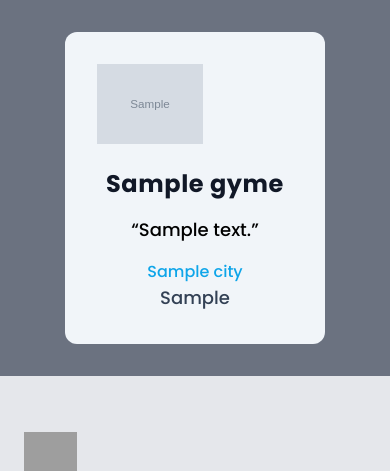
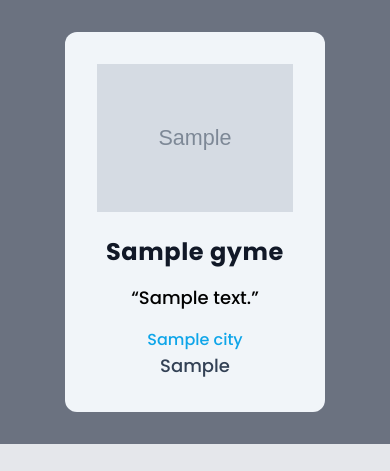
Before and after one commit to RadouaneAbn/Gym-I, a FastAPI app: page /offers in a window 390 px wide. Shown: the part 100-571 px from the top of the page. Run offline with FastAPI, Linux system fonts and the light colour scheme; tables that the repository leaves empty hold one stand-in row (values such as "Sample post"); grey boxes marked "Sample" are stand-in pictures; some libraries are stand-ins or nearby versions; grey boxes are pictures that could not be loaded.

Commit message:
add Offers

```diff
--- a/frontend/templates/offers.html
+++ b/frontend/templates/offers.html
@@ -56,7 +56,7 @@
     <div class="space-y-8 mx-8 my-8 flex flex-col items-center">
         {% for gym in data %}
         <figure class="md:flex bg-slate-100 rounded-xl p-8 md:p-0 dark:bg-slate-300 overflow-hidden w-[80%] figure-hover-effect">
-            <img class="w-auto h-20 md:w-80 md:h-auto rounded-left" src="{{ gym.profile_picture }}" alt="{{ gym.name }}">
+            <img class="w-auto h-90 md:w-80 md:h-[100%] rounded-left" src="{{ gym.profile_picture }}" alt="{{ gym.name }}" >
             <div class="pt-6 md:p-8 text-center md:text-left space-y-4">
                 <h1 class="tracking-wide text-2xl font-bold text-gray-900">{{ gym.name }}</h1>
               <blockquote>
```
Also changed, not shown: frontend/run.py (line endings or trailing spaces).
